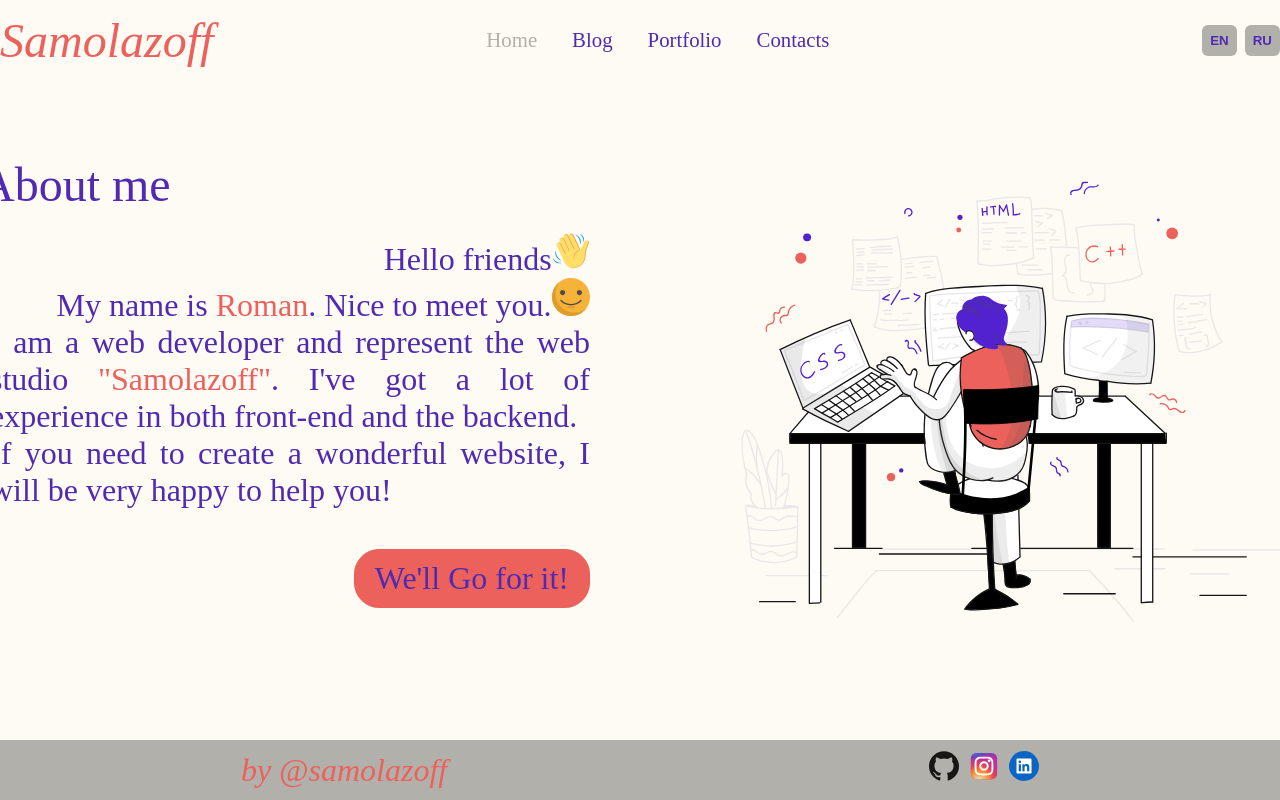
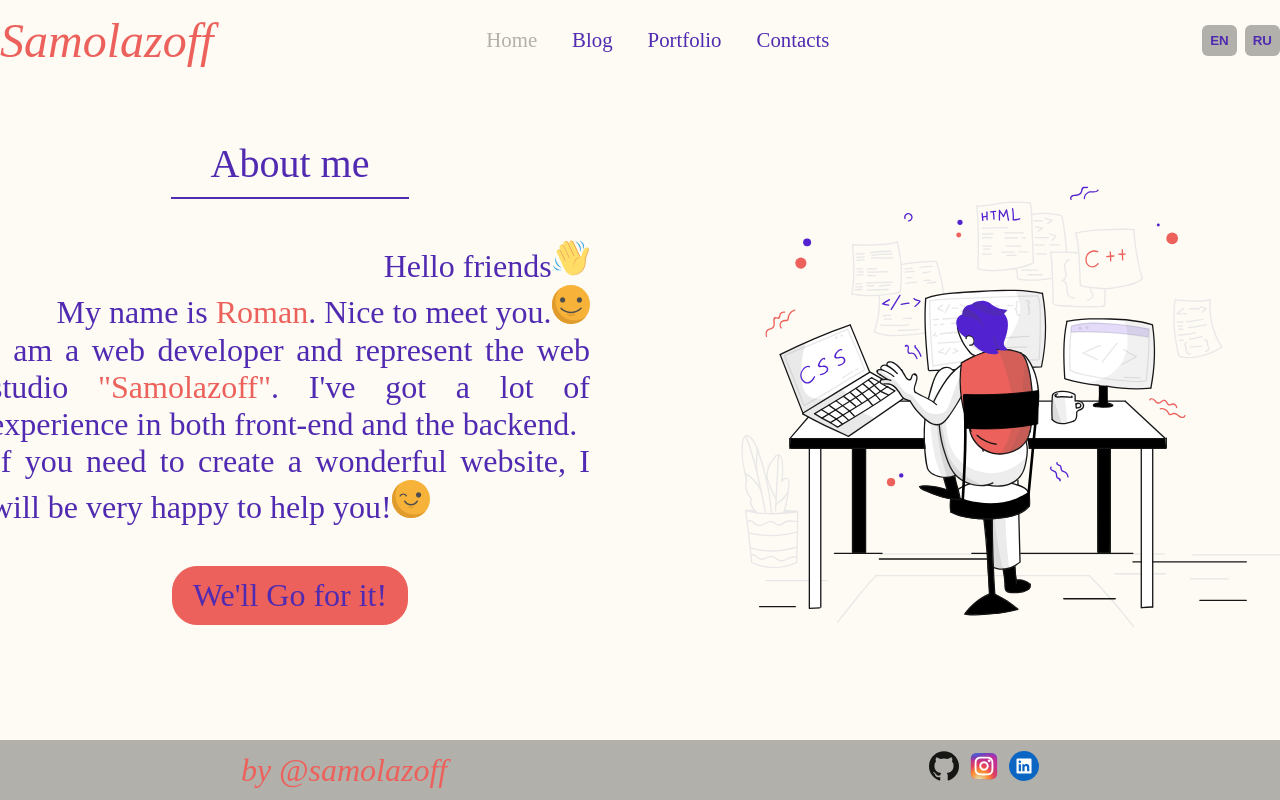
Before and after one commit to samolazoff/Portfolio, a React (Create React App) app: page / in a window 1280 px wide. Shown: the top 800 px of the page. Built offline with nearby package versions, Linux system fonts and the light colour scheme.

Commit message:
create component About-me

```diff
--- /dev/null
+++ b/src/components/AboutMe/AboutMe.jsx
@@ -0,0 +1,37 @@
+import './AboutMe.scss';
+
+import imgBgc from '../../static/svg/pixeltrue-web-development-1.svg';
+import iconHello from '../../static/icons/waving-hand-svgrepo-com.svg';
+import iconSmile from '../../static/icons/happy-emoji-svgrepo-com.svg';
+import iconWink from '../../static/icons/wink-svgrepo-com.svg';
+
+
+function AboutMe() {
+    return(
+        <>
+            <div className="about-me">
+                <h2 className="title-block">About me</h2>
+                <p className="about-me-txt">
+                    <span>
+                        Hello friends
+                        <img className="smile-in-txt" src={iconHello} alt="hello" />
+                    </span>
+                    <span>
+                        My name is <span className="about-me-txt_important">Roman</span>. Nice to meet you.
+                        <img className="smile-in-txt" src={iconSmile} alt="smile" />
+                    </span>
+                    <span>I am a web developer and represent the web studio
+                    <span className="about-me-txt_important"> "Samolazoff"</span>
+                        . I've got a lot of experience in both  front-end and the backend.</span>
+                    <span>If you need to create a wonderful website, I will be very happy to help you!
+                        <img className="smile-in-txt" src={iconWink} alt="wink" />
+                    </span>
+                    <span className="btn btn_important">We'll Go for it!</span>
+                </p>
+            </div>
+            <img src={imgBgc} alt="about-me" className="about-me_img" />
+        </>
+    )
+};
+
+export default AboutMe;
--- /dev/null
+++ b/src/components/AboutMe/AboutMe.scss
@@ -0,0 +1,33 @@
+@import '../../styles/Variables.scss';
+
+.about-me{
+    width: 50%;
+    display: flex;
+    flex-direction: column;
+    justify-content: center;
+    align-items: center;
+    .title-block{
+        align-self: center;
+    }
+    &-txt{
+        width: 600px;
+        margin-top: 40px;
+        display: flex;
+        flex-direction: column;
+        justify-content: center;
+        align-items: flex-end;
+        font-size: 2em;
+        text-align: justify;
+        color: map-get($txt-colors, "primery");
+        .btn{
+            align-self: center;
+        }
+        &_important{
+            color: map-get($txt-colors, "important");
+        }
+    }
+    &_img{
+        width: 50%;
+    }
+
+}
--- a/src/pages/Home/Home.jsx
+++ b/src/pages/Home/Home.jsx
@@ -1,31 +1,12 @@
 import './Home.scss';
 
-import imgBgc from '../../static/svg/pixeltrue-web-development-1.svg';
-import iconHello from '../../static/icons/waving-hand-svgrepo-com.svg';
-import iconSmile from '../../static/icons/happy-emoji-svgrepo-com.svg';
+import AboutMe from '../../components/AboutMe/AboutMe';
+
 
 function Home() {
     return(
         <section className="home-page container container_page">
-            <div className="about-me">
-                <h2 className="title-block">About me</h2>
-                <p className="about-me-txt">
-                   <span>
-                        Hello friends
-                        <img className="smile-in-txt" src={iconHello} alt="hello" />
-                   </span>
-                   <span>
-                        My name is <span className="about-me-txt_important">Roman</span>. Nice to meet you.
-                        <img className="smile-in-txt" src={iconSmile} alt="smile" />
-                    </span>
-                   <span>I am a web developer and represent the web studio
-                    <span className="about-me-txt_important"> "Samolazoff"</span>
-                        . I've got a lot of experience in both  front-end and the backend.</span>
-                   <span>If you need to create a wonderful website, I will be very happy to help you!</span>
-                   <span className="btn btn_important">We'll Go for it!</span>
-                </p>
-            </div>
-            <img src={imgBgc} alt="about-me" className="about-me" />
+            <AboutMe></AboutMe>
         </section>
     )
 };
--- a/src/pages/Home/Home.scss
+++ b/src/pages/Home/Home.scss
@@ -5,30 +5,7 @@
     flex-direction: row;
     justify-content: flex-start;
     align-items: center;
-    .about-me{
-        width: 50%;
-        display: flex;
-        flex-direction: column;
-        justify-content: center;
-        align-items: center;
-        .title-block{
-            align-self: flex-start;
-        }
-        &-txt{
-            width: 600px;
-            display: flex;
-            flex-direction: column;
-            justify-content: center;
-            align-items: flex-end;
-            font-size: 2em;
-            text-align: justify;
-            color: map-get($txt-colors, "primery");
-            &_important{
-                color: map-get($txt-colors, "important");
-            }
-        }
 
-    }
 }
 .smile-in-txt{
     width: 1.2em;
--- a/src/styles/App.scss
+++ b/src/styles/App.scss
@@ -17,8 +17,9 @@
 }
 
 .title-block{
-    padding: 20px 40px;
-    font-size: 3em;
+    padding: 10px 40px;
+    border-bottom: 2px solid map-get($txt-colors , "primery");
+    font-size: 2.5em;
     font-weight: 500;
     color: map-get($txt-colors , "primery");
 }
```
Also changed, not shown: src/static/icons/wink-svgrepo-com.svg (added).
